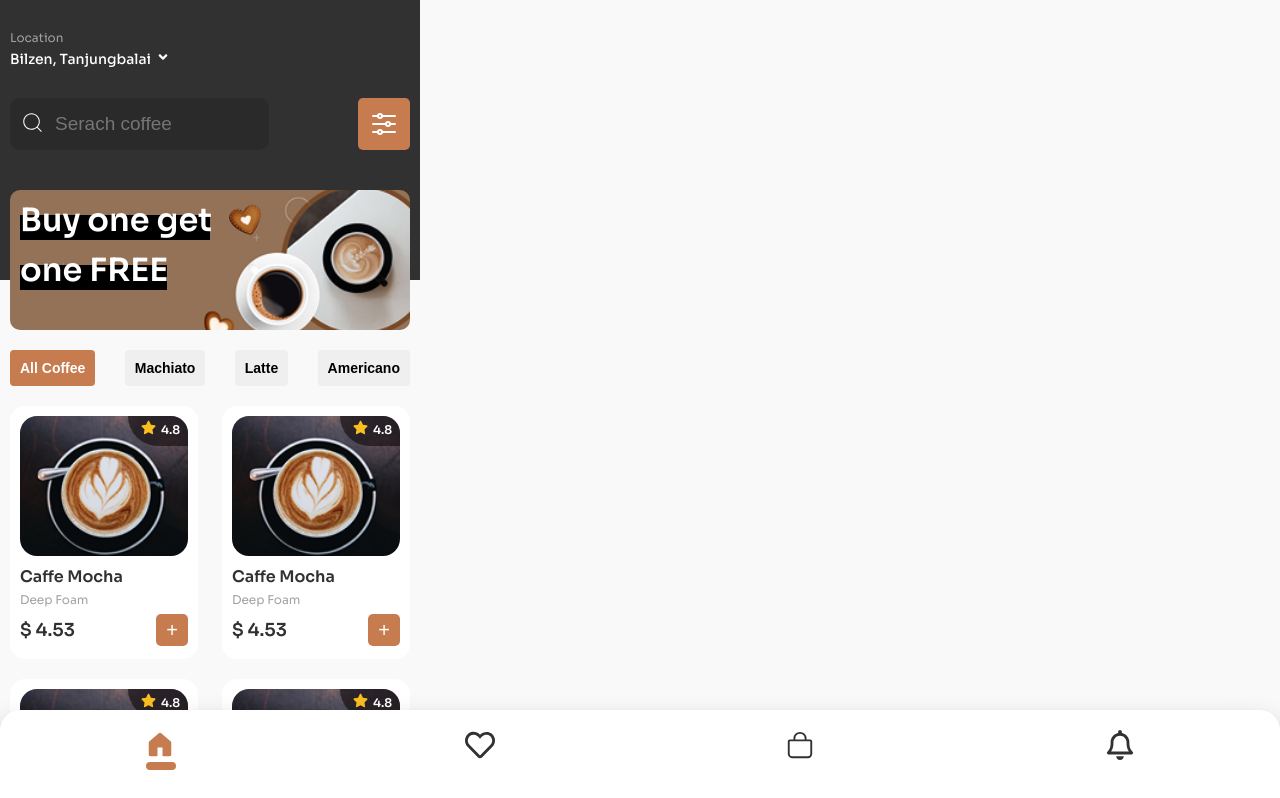
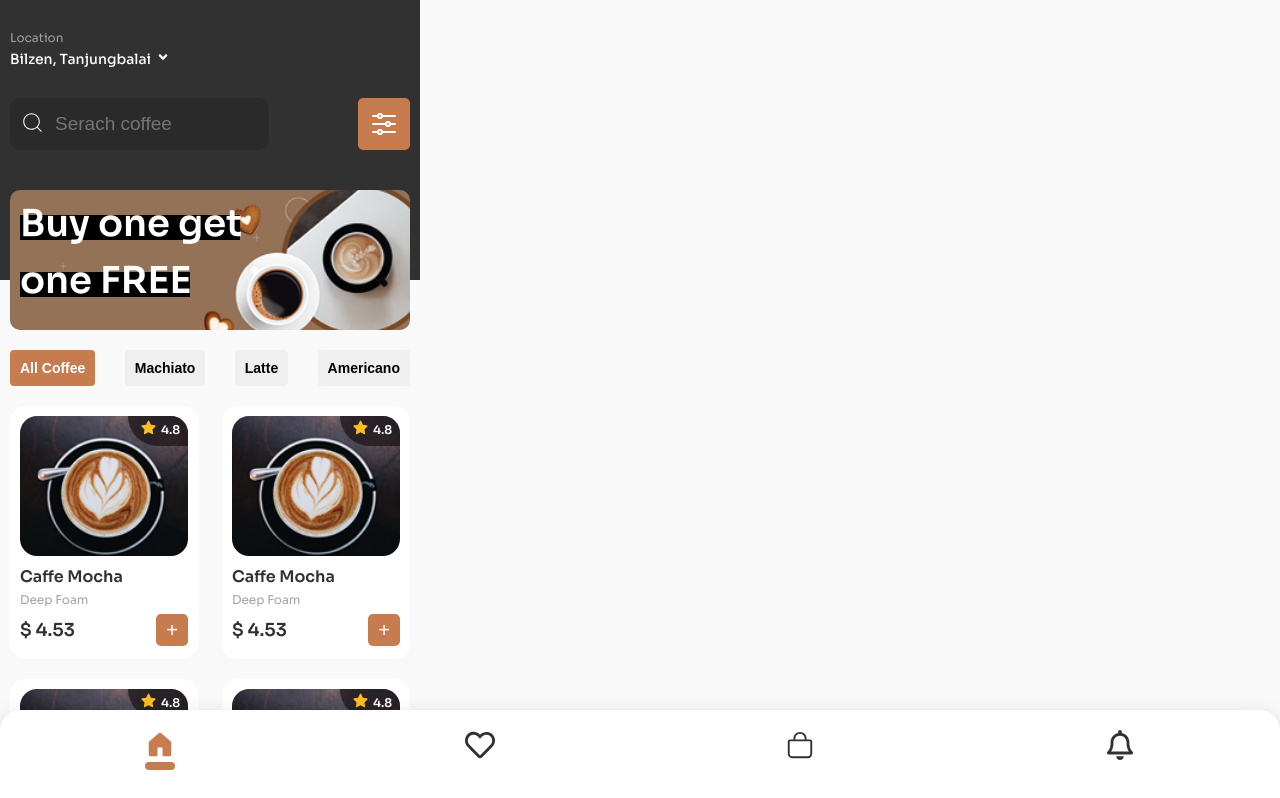
Before and after one commit to abdullahnadeem0/Coffee, a React (Vite) app: page /home in a window 1280 px wide. Shown: the top 798 px of the page. Built offline with nearby package versions, Linux system fonts and the light colour scheme.

Commit message:
fdfdfdfdfd fd

```diff
--- a/src/pages/Home.css
+++ b/src/pages/Home.css
@@ -93,7 +93,7 @@
 
 .Buy-one-get-heading{
     font-weight: 600;
-    font-size: 32px;
+    font-size: 37px;
     margin-left: 10px;
     margin-top: 10px;
     position: relative;
@@ -101,7 +101,7 @@
 }
 .Buy-one-get-heading2{
     font-weight: 600;
-    font-size: 32px;
+    font-size: 37px;
     margin-left: 10px;
     margin-top: 10px;
      position: relative;
@@ -110,7 +110,7 @@
 .Buy-one-get-heading2::before{
     height: 25px;
     content: "";
-    width: 147px;
+    width: 170px;
     background-color: black;
     position: absolute;
     top: 15px;
@@ -122,7 +122,7 @@
     content: "";
     position: absolute;
     height: 25px;
-    width: 190px;
+    width: 220px;
     background-color: black;
     top: 15px;
     left: 0;
@@ -283,6 +283,6 @@ box-shadow: rgba(0, 0, 0, 0.2) 0px 12px 28px 0px, rgba(0, 0, 0, 0.1) 0px 2px 4px
      background-color: var(--primary);
      position: absolute;
      margin-top: 32px;
-     margin-left: 1px;
+     /* margin-left: 1px; */
 border-radius: 10px;
  }
```
